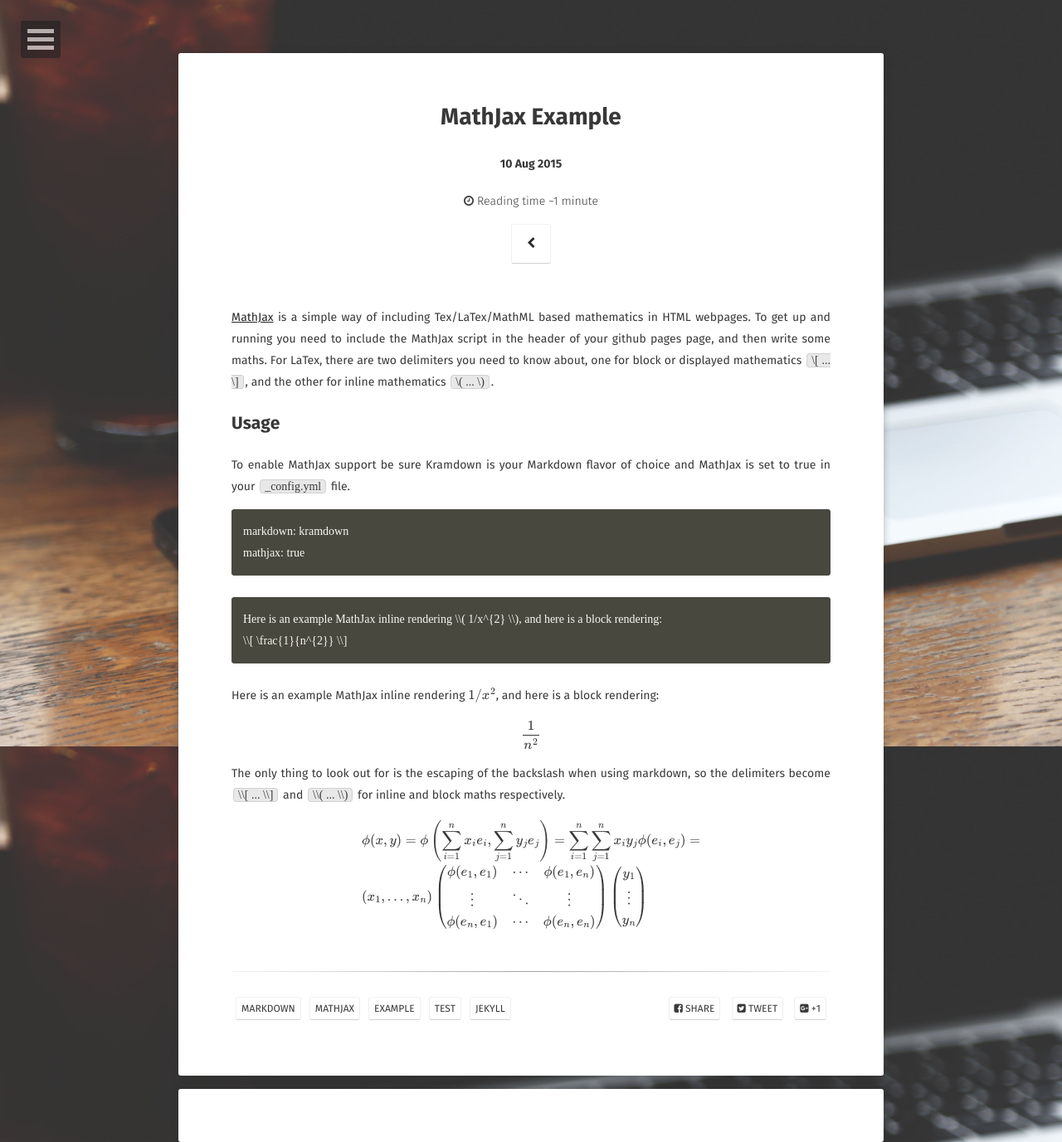
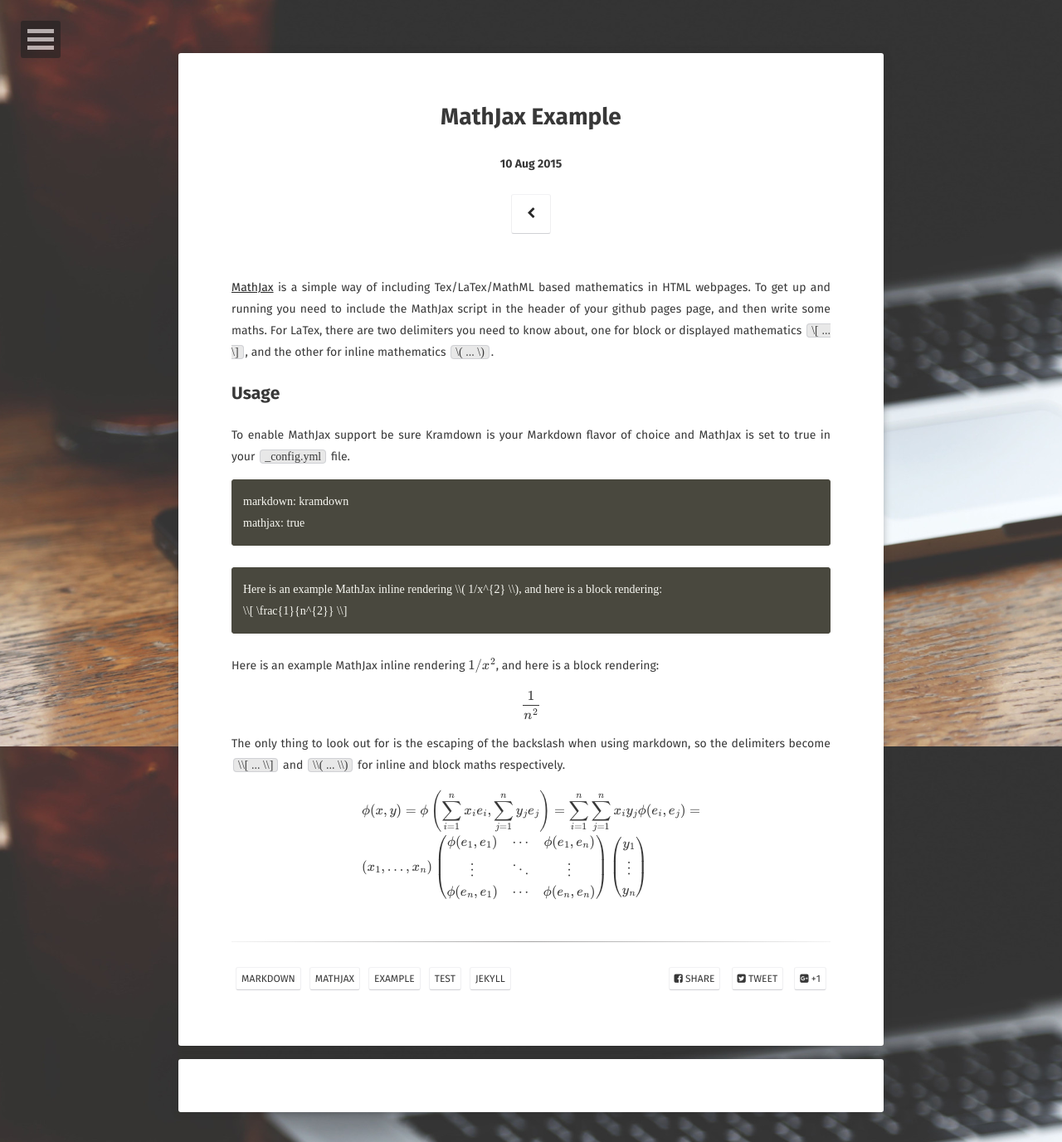
Before and after one commit to mabemoraes/mabemoraes-github.io, a Jekyll site: the page built from _posts/2015-08-10-mathjax-example.md, in a window 1280 px wide. Shown: the whole page at 83% size. Built offline with Jekyll 4.4.1, drawn with Linux system fonts in a browser that asks for light colours; some web fonts are replaced; formulas are drawn with MathJax 3; comment, search, counter and statistics services are not loaded; some of the changed lines change nothing that is shown.

Commit message:
Update _config.yml

```diff
--- a/_config.yml
+++ b/_config.yml
@@ -2,12 +2,12 @@
 title:              Maria Beatriz - Blog Pessoal
 bio:                'Projetos de jogos digitais'
 description:        "Moon is a minimal, one column jekyll theme for your blog."
-reading_time:       true
-words_per_minute:   200
+reading_time:       false
+words_per_minute:   300
 logo:               'assets/img/logo.png'
 background:         'assets/img/placeholder-big.jpg'
 tiled_bg:           false   # Set this true if you want to tile your background image, otherwise it will be covered
-locale:             en_US
+locale:             pt_BR
 
 # Jekyll
 permalink:          /:title/
```
